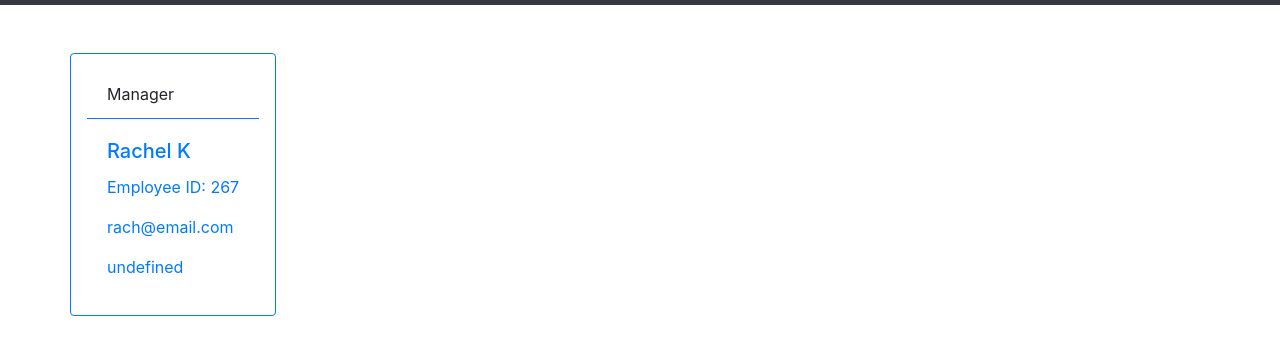
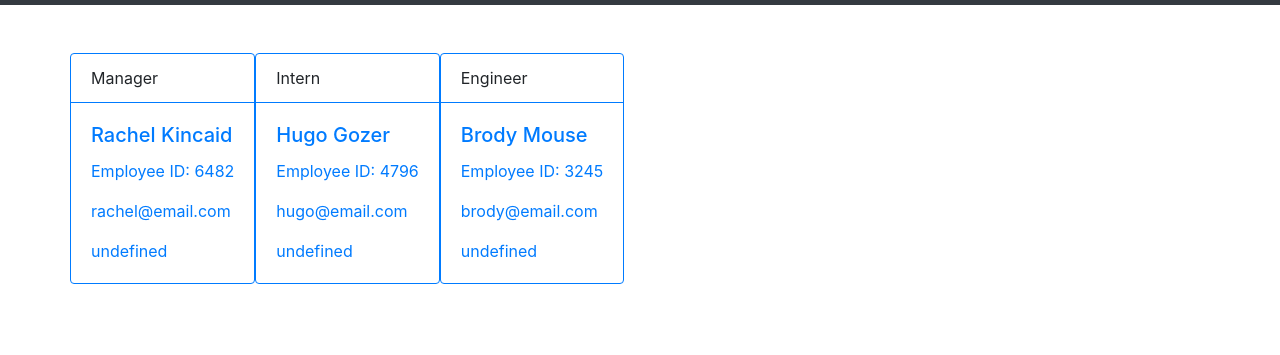
Before and after one commit to rrkincaid/generator-team-profile, a website: page index.html in a window 1280 px wide. Shown: the part 51-406 px from the top of the page. Drawn offline with nearby package versions, Linux system fonts and the light colour scheme.

Commit message:
readme update and video link

```diff
--- a/index.html
+++ b/index.html
@@ -9,19 +9,44 @@
   </head>
   <body>
       <nav class="navbar navbar-dark bg-dark mb-5">
-          <span class="navbar-brand mb-0 h1 w-100 text-center">Team Profile</span>
+          <span class="navbar-brand mb-0 h2 w-100 text-center">Team Profile</span>
       </nav>
       <div class="container">
           <div class="row">
 
-  <div class="card border-primary mb-3 p-3" style="max-width: 18rem;">
+
+  <div class="card border-primary mb-3 border-rounded" style="max-width: 18rem;">
     <div class="card-header bg-transparent border-primary">
     Manager</div>
       <div class="card-body text-primary">
-        <h5 class="card-title text-primary">Rachel K</h5>
+        <h5 class="card-title text-primary">Rachel Kincaid</h5>
           <p class="card-text text-primary">
-          Employee ID: 267</p>
-          <p class="card-text text-primary">rach@email.com</p>
+          Employee ID: 6482</p>
+          <p class="card-text text-primary">rachel@email.com</p>
+          <p class="card-text text-primary">undefined</p>
+      </div>
+</div>
+
+  <div class="card border-primary mb-3 border-rounded" style="max-width: 18rem;">
+    <div class="card-header bg-transparent border-primary">
+    Intern</div>
+      <div class="card-body text-primary">
+        <h5 class="card-title text-primary">Hugo Gozer</h5>
+          <p class="card-text text-primary">
+          Employee ID: 4796</p>
+          <p class="card-text text-primary">hugo@email.com</p>
+          <p class="card-text text-primary">undefined</p>
+      </div>
+</div>
+
+  <div class="card border-primary mb-3 border-rounded" style="max-width: 18rem;">
+    <div class="card-header bg-transparent border-primary">
+    Engineer</div>
+      <div class="card-body text-primary">
+        <h5 class="card-title text-primary">Brody Mouse</h5>
+          <p class="card-text text-primary">
+          Employee ID: 3245</p>
+          <p class="card-text text-primary">brody@email.com</p>
           <p class="card-text text-primary">undefined</p>
       </div>
 </div>
--- a/index.js
+++ b/index.js
@@ -11,8 +11,8 @@ const generateHTML = (employees) => {
   console.log(employees);
   console.log(employees[0].getOfficeNumber());
   let employeeEachHTML = "";
+  let special = "";
   for (i = 0; i < employees.length; i++) {
-    let special = "";
     if (employees[i].getRole() === "Manager") {
       special = employees[i].getOfficeNumber();
     } else if (employees[i].getRole() === "Intern") {
@@ -22,7 +22,7 @@ const generateHTML = (employees) => {
     }
     employeeEachHTML += `
 
-  <div class="card border-primary mb-3 p-3" style="max-width: 18rem;">
+  <div class="card border-primary mb-3 border-rounded" style="max-width: 18rem;">
     <div class="card-header bg-transparent border-primary">
     ${employees[i].getRole()}</div>
       <div class="card-body text-primary">
@@ -45,7 +45,7 @@ const generateHTML = (employees) => {
   </head>
   <body>
       <nav class="navbar navbar-dark bg-dark mb-5">
-          <span class="navbar-brand mb-0 h1 w-100 text-center">Team Profile</span>
+          <span class="navbar-brand mb-0 h2 w-100 text-center">Team Profile</span>
       </nav>
       <div class="container">
           <div class="row">
```
Also changed, not shown: README.md, images/Capture.PNG (added).
